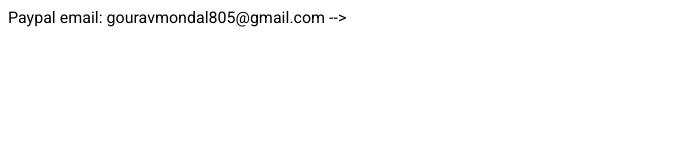
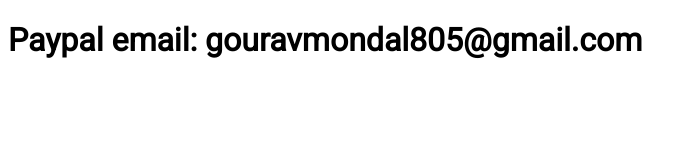
Before and after one commit to GOURAVMONDAL/demo, a plain HTML site: page index.html in a window 1280 px wide. Shown: the whole page, without its empty margins (0-696 px from the left). Drawn offline with Linux system fonts and the light colour scheme.

Commit message:
Update index.html
Done

```diff
--- a/index.html
+++ b/index.html
@@ -19,6 +19,6 @@
     </style>
   </head>
   <body>
-   <! -- <h1>Paypal email: gouravmondal805@gmail.com</h1> -->
+    <h1>Paypal email: gouravmondal805@gmail.com</h1>
   </body>
 </html>
```
